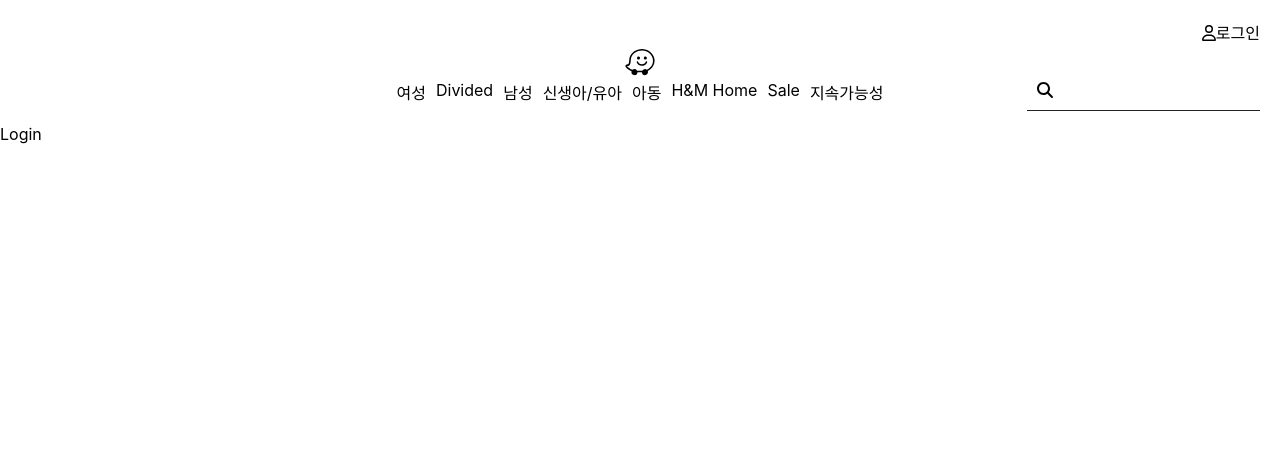
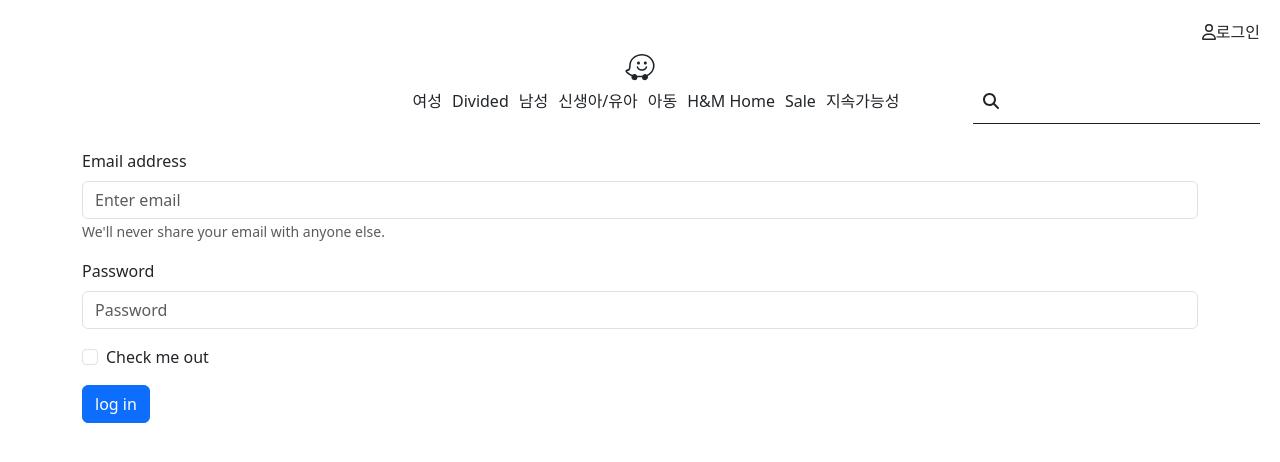
Before and after one commit to whynotBb/202403_shoppingmall, a React (Create React App) app: page /login in a window 1280 px wide. Shown: the top 462 px of the page. Built offline with nearby package versions, Linux system fonts and the light colour scheme.

Commit message:
상세페이지 열기

```diff
--- a/src/App.css
+++ b/src/App.css
@@ -19,6 +19,7 @@
 }
 .logo {
     font-size: 30px;
+    cursor: pointer;
 }
 .nav-section {
     display: flex;
@@ -53,3 +54,6 @@
     align-items: center;
     justify-content: space-between;
 }
+.product-card {
+    cursor: pointer;
+}
--- a/src/App.js
+++ b/src/App.js
@@ -1,18 +1,30 @@
 import { Route, Routes } from "react-router-dom";
 import "./App.css";
+import "bootstrap/dist/css/bootstrap.min.css";
 import ProductAll from "./page/ProductAll";
 import Login from "./page/Login";
-import ProductDetail from "./page/ProductDetail";
 import Navbar from "./component/Navbar";
+import { useEffect, useState } from "react";
+import PrivateRoute from "./route/PrivateRoute";
 
 function App() {
+    const [authenticate, setAuthenticate] = useState(false);
+    useEffect(() => {
+        console.log(authenticate);
+    }, [authenticate]);
     return (
         <div>
             <Navbar />
             <Routes>
                 <Route path="/" element={<ProductAll />} />
-                <Route path="/login" element={<Login />} />
-                <Route path="/product/:id" element={<ProductDetail />} />
+                <Route
+                    path="/login"
+                    element={<Login setAuthenticate={setAuthenticate} />}
+                />
+                <Route
+                    path="/product/:id"
+                    element={<PrivateRoute authenticate={authenticate} />}
+                />
             </Routes>
         </div>
     );
--- a/src/component/Navbar.js
+++ b/src/component/Navbar.js
@@ -3,6 +3,7 @@ import { faUser } from "@fortawesome/free-regular-svg-icons";
 import { faMagnifyingGlass } from "@fortawesome/free-solid-svg-icons";
 import { FontAwesomeIcon } from "@fortawesome/react-fontawesome";
 import React from "react";
+import { useNavigate } from "react-router-dom";
 
 const Navbar = () => {
     const menuList = [
@@ -15,16 +16,23 @@ const Navbar = () => {
         "Sale",
         "지속가능성",
     ];
+    const navigate = useNavigate();
+    const goToLogin = () => {
+        navigate("/login");
+    };
+    const goToHome = () => {
+        navigate("/");
+    };
     return (
         <div className="nav-wrapper">
             <div className="login-section">
-                <div>
+                <div onClick={goToLogin}>
                     <FontAwesomeIcon icon={faUser} />
                     로그인
                 </div>
             </div>
             <div className="logo-section">
-                <div className="logo">
+                <div className="logo" onClick={goToHome}>
                     <FontAwesomeIcon icon={faWaze} />
                 </div>
             </div>
--- a/src/component/ProductCard.js
+++ b/src/component/ProductCard.js
@@ -2,12 +2,12 @@ import React from "react";
 
 const ProductCard = ({ item }) => {
     return (
-        <div>
-            <img src={item.img} alt="" width={100} />
+        <div className="product-card">
+            <img src={item.img} alt="" width={"100%"} />
             <div>{item?.new ? "new" : ""}</div>
             <div>{item?.choice ? "choice" : ""}</div>
             <div>{item?.title}</div>
-            <div>{item?.price}</div>
+            <div>{item?.price.toLocaleString()}</div>
         </div>
     );
 };
--- a/src/page/Login.js
+++ b/src/page/Login.js
@@ -1,7 +1,38 @@
 import React from "react";
+import { Button, Container, Form } from "react-bootstrap";
+import { useNavigate } from "react-router-dom";
 
-const Login = () => {
-    return <div>Login</div>;
+const Login = ({ setAuthenticate }) => {
+    const navigate = useNavigate();
+    const login = (e) => {
+        e.preventDefault();
+        setAuthenticate(true);
+        navigate("/");
+    };
+    return (
+        <Container>
+            <Form onSubmit={(e) => login(e)}>
+                <Form.Group className="mb-3" controlId="formBasicEmail">
+                    <Form.Label>Email address</Form.Label>
+                    <Form.Control type="email" placeholder="Enter email" />
+                    <Form.Text className="text-muted">
+                        We'll never share your email with anyone else.
+                    </Form.Text>
+                </Form.Group>
+
+                <Form.Group className="mb-3" controlId="formBasicPassword">
+                    <Form.Label>Password</Form.Label>
+                    <Form.Control type="password" placeholder="Password" />
+                </Form.Group>
+                <Form.Group className="mb-3" controlId="formBasicCheckbox">
+                    <Form.Check type="checkbox" label="Check me out" />
+                </Form.Group>
+                <Button variant="primary" type="submit">
+                    log in
+                </Button>
+            </Form>
+        </Container>
+    );
 };
 
 export default Login;
--- a/src/page/ProductAll.js
+++ b/src/page/ProductAll.js
@@ -1,12 +1,15 @@
-import React, {useEffect, useState} from 'react';
-import ProductCard from '../component/ProductCard';
-import {Col, Container, Row} from 'react-bootstrap';
+import React, { useEffect, useState } from "react";
+import ProductCard from "../component/ProductCard";
+import { Col, Container, Row } from "react-bootstrap";
+import { useNavigate } from "react-router-dom";
 
 const ProductAll = () => {
+    const navigate = useNavigate();
     const [productList, setProductList] = useState([]);
     const getProducts = async () => {
         // let url = "http://localhost:5000/products";
-        let url = 'https://my-json-server.typicode.com/whynotBb/202403_shoppingmall/products';
+        let url =
+            "https://my-json-server.typicode.com/whynotBb/202403_shoppingmall/products";
         let reponse = await fetch(url);
         let data = await reponse.json();
         console.log(data);
@@ -15,13 +18,19 @@ const ProductAll = () => {
     useEffect(() => {
         getProducts();
     }, []);
-
+    const productDetail = (id) => {
+        navigate(`/product/${id}`);
+    };
     return (
         <div>
             <Container>
                 <Row>
                     {productList.map((item, index) => (
-                        <Col lg={3} key={index}>
+                        <Col
+                            lg={3}
+                            key={index}
+                            onClick={() => productDetail(item.id)}
+                        >
                             <ProductCard item={item} />
                         </Col>
                     ))}
--- a/src/page/ProductDetail.js
+++ b/src/page/ProductDetail.js
@@ -1,7 +1,47 @@
-import React from "react";
+import React, { useEffect, useState } from "react";
+import { Col, Container, Form, Row } from "react-bootstrap";
+import { useParams } from "react-router-dom";
 
 const ProductDetail = () => {
-    return <div>ProductDetail</div>;
+    let { id } = useParams();
+    console.log("params", id);
+    const [product, setProduct] = useState();
+    const getProducts = async () => {
+        let url = `https://my-json-server.typicode.com/whynotBb/202403_shoppingmall/products?id=${id}`;
+        console.log(url);
+        let reponse = await fetch(url);
+        let data = await reponse.json();
+        console.log(data);
+        setProduct(data);
+    };
+    useEffect(() => {
+        getProducts();
+    }, []);
+    return (
+        <Container>
+            {product && (
+                <Row>
+                    <Col>
+                        <img src={product[0].img} alt="" />
+                    </Col>
+                    <Col>
+                        <p>{product[0].new && "new"}</p>
+                        <h3>{product[0].title}</h3>
+                        <p>{product[0].choice && "choice"}</p>
+                        <h4>₩{product[0].price.toLocaleString()}</h4>
+                        <Form.Select aria-label="Size">
+                            <option>Size</option>
+                            {product[0].size.map((item, index) => (
+                                <option key={index} value={index}>
+                                    {item}
+                                </option>
+                            ))}
+                        </Form.Select>
+                    </Col>
+                </Row>
+            )}
+        </Container>
+    );
 };
 
 export default ProductDetail;
--- /dev/null
+++ b/src/route/PrivateRoute.js
@@ -0,0 +1,9 @@
+import React from "react";
+import ProductDetail from "../page/ProductDetail";
+import { Navigate } from "react-router-dom";
+
+const PrivateRoute = ({ authenticate }) => {
+    return authenticate === true ? <ProductDetail /> : <Navigate to="/login" />;
+};
+
+export default PrivateRoute;
```
